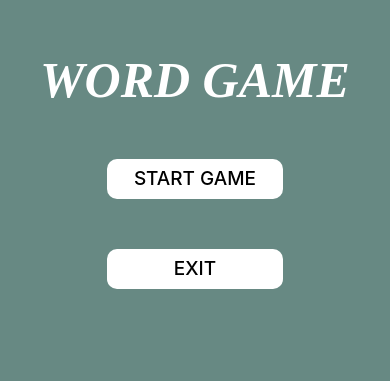
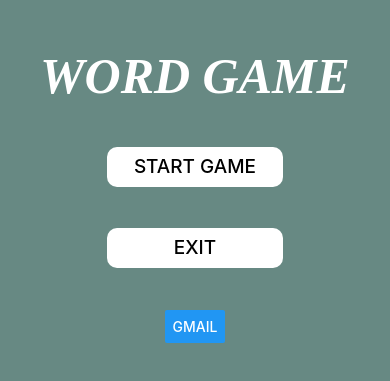
Before and after one commit to Danies24/WordGame, a React Native app: screen /EntryPage in a window 390 px wide. Shown: the part 227-608 px from the top of the page. Built offline with nearby package versions, Linux system fonts and the light colour scheme.

Commit message:
Analytics Starting

```diff
--- a/Components/GmailSignIn.js
+++ b/Components/GmailSignIn.js
@@ -1,15 +1,19 @@
-import React from 'react'
-import { GoogleSignin } from '@react-native-google-signin/google-signin';
-
-import { Text } from 'react-native'
+import React from 'react';
+import { View, Button } from 'react-native';
+import analytics from '@react-native-firebase/analytics';
 
 export default function GmailSignIn() {
-     // GoogleSignin.configure({
-  //   webClientId: '354893042307-3fp7esrmrld4f0t58sdeqg78n8voo6jg.apps.googleusercontent.com',
-  // });
-
-
-    return (
-        <Text></Text>
-    )
+  return (
+    <View>
+      <Button
+        title="Gmail"
+        onPress={async () =>
+          await analytics().logSelectContent({
+            content_type: 'Gmail Button Clicked',
+            item_id: 'abcd',
+          })
+        }
+      />
+    </View>
+  );
 }
--- a/package.json
+++ b/package.json
@@ -16,6 +16,7 @@
     "@fortawesome/free-solid-svg-icons": "^5.15.4",
     "@fortawesome/react-native-fontawesome": "^0.2.7",
     "@react-native-async-storage/async-storage": "^1.15.14",
+    "@react-native-firebase/analytics": "^14.1.0",
     "@react-native-firebase/app": "^14.1.0",
     "@react-native-firebase/auth": "^14.1.0",
     "@react-native-google-signin/google-signin": "^7.0.3",
--- a/redux/reducers.js
+++ b/redux/reducers.js
@@ -15,8 +15,12 @@ export const mainreducer = (state = initialState, action) => {
       return {...state, wordArray: [...state.wordArray, action.payload],
       };
     case DELETE_WORD :
+      const call =(word)=>{
+        word.visible=false
+        return word
+      }
       return {...state,
-        wordArray:[...state.wordArray,state.wordArray.map((word,index)=>((word.id===action.payload)?(word.visible=false):console.log("null")))],
+        wordArray:[...state.wordArray,state.wordArray.map((word,index)=>((word.id===action.payload)?call(word):word))],
         hiddenIdArray: [...state.hiddenIdArray,action.payload],
 
       }
```
Also changed, not shown: 1 other file (tests, documents, lock files or other folders).
